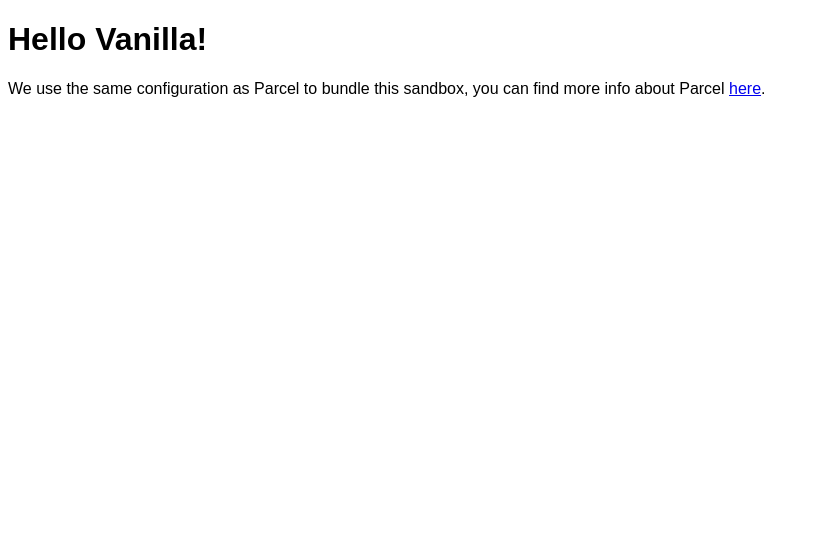
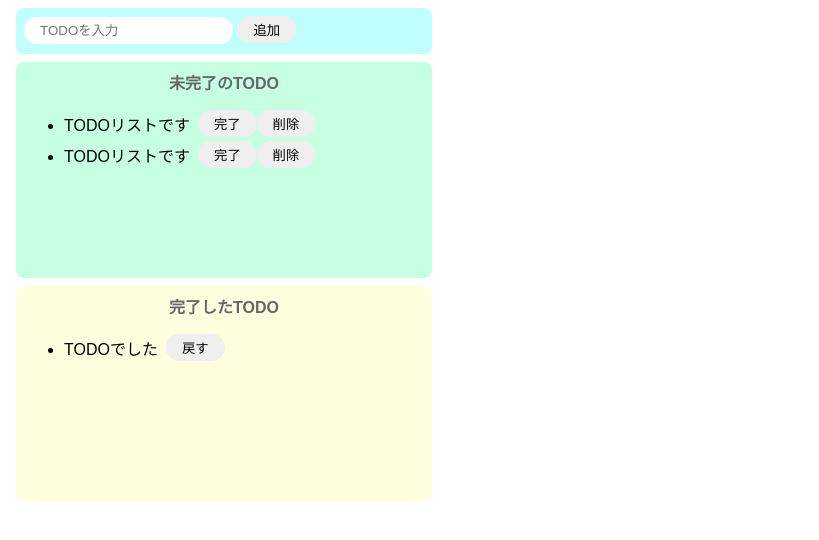
Before and after one commit to MARI107/JS-todo, a website built with Parcel: page index.html in a window 1280 px wide. Shown: the whole page, without its empty margins (0-819 px from the left). Built offline with nearby package versions, Linux system fonts and the light colour scheme.

Commit message:
追加しました

```diff
--- a/index.html
+++ b/index.html
@@ -1,16 +1,40 @@
 <!DOCTYPE html>
 <html>
+  <head>
+    <title>TODO(JS)</title>
+    <meta charset="UTF-8" />
+  </head>
 
-<head>
-	<title>Parcel Sandbox</title>
-	<meta charset="UTF-8" />
-</head>
+  <body>
+    <div class="input-area">
+      <input id="add-text" placeholder="TODOを入力" />
+      <button id="add-button">追加</button>
+    </div>
+    <div class="imcomolete-area">
+      <p class="title">未完了のTODO</p>
+      <ul id="incomplete-list">
+        <div class="list-row">
+          <li>TODOリストです</li>
+          <button>完了</button>
+          <button>削除</button>
+        </div>
+        <div class="list-row">
+          <li>TODOリストです</li>
+          <button>完了</button>
+          <button>削除</button>
+        </div>
+      </ul>
+    </div>
+    <div class="comolete-area">
+      <p class="title">完了したTODO</p>
+      <ul>
+        <div class="list-row">
+          <li>TODOでした</li>
+          <button>戻す</button>
+        </div>
+      </ul>
+    </div>
 
-<body>
-	<div id="app"></div>
-
-	<script src="src/index.js">
-	</script>
-</body>
-
+    <script src="src/index.js"></script>
+  </body>
 </html>
--- a/src/index.js
+++ b/src/index.js
@@ -1,10 +1,50 @@
 import "./styles.css";
 
-document.getElementById("app").innerHTML = `
-<h1>Hello Vanilla!</h1>
-<div>
-  We use the same configuration as Parcel to bundle this sandbox, you can find more
-  info about Parcel
-  <a href="https://parceljs.org" target="_blank" rel="noopener noreferrer">here</a>.
-</div>
-`;
+const onClickAdd = () => {
+  //テキストボックスの値を取得し、初期化する
+  const inputText = document.getElementById("add-text").value;
+  document.getElementById("add-text").value = "";
+
+  //div生成
+  const div = document.createElement("div");
+  div.className = "list-row";
+  console.log(div);
+
+  //liタグ生成
+  const li = document.createElement("li");
+  li.innerText = inputText;
+
+  //button(完了)タグの生成
+  const completeButton = document.createElement("button");
+  completeButton.innerText = "完了";
+  completeButton.addEventListener("click", () => {
+    //押された完了bボタンの親タグ（div）を未完了リストから削除
+    deleteFromIncompleteList(deleteButton.parentNode);
+    document.getElementById("incomplete-list").removeChild(deleteTaret);
+  });
+
+  //button(削除)タグの生成
+  const deleteButton = document.createElement("button");
+  deleteButton.innerText = "削除";
+  deleteButton.addEventListener("click", () => {
+    //押された削除bボタンの親タグ（div）を未完了リストから削除
+    deleteFromIncompleteList(deleteButton.parentNode);
+  });
+
+  //divタグの子要素に各要素を設定
+  div.appendChild(li);
+  div.appendChild(completeButton);
+  div.appendChild(deleteButton);
+
+  //未完了リストに追加
+  document.getElementById("incomplete-list").appendChild(div);
+};
+
+document
+  .getElementById("add-button")
+  .addEventListener("click", () => onClickAdd());
+
+//未完了リストから指定の要素を削除
+const deleteFromIncompleteList = (target) => {
+  document.getElementById("incomplete-list").removeChild(target);
+};
--- a/src/styles.css
+++ b/src/styles.css
@@ -1,3 +1,66 @@
 body {
   font-family: sans-serif;
 }
+
+input {
+  border-radius: 16px;
+  border: none;
+  padding: 6px 16px;
+  outline: none;
+}
+
+button {
+  border-radius: 16px;
+  border: none;
+  padding: 4px 16px;
+  outline: none;
+}
+
+button:hover {
+  background-color: #ff7fff;
+  color: #fff;
+  cursor: pointer;
+}
+
+li {
+  margin-right: 8px;
+}
+
+.input-area {
+  background-color: #c1ffff;
+  width: 400px;
+  height: 30px;
+  padding: 8px;
+  margin: 8px;
+  border-radius: 8px;
+}
+
+.imcomolete-area {
+  background-color: #c6ffe2;
+  width: 400px;
+  min-height: 200px;
+  padding: 8px;
+  margin: 8px;
+  border-radius: 8px;
+}
+
+.comolete-area {
+  background-color: #ffffe0;
+  width: 400px;
+  min-height: 200px;
+  padding: 8px;
+  margin: 8px;
+  border-radius: 8px;
+}
+.title {
+  text-align: center;
+  margin: 0;
+  font-weight: bold;
+  color: #666;
+}
+
+.list-row {
+  display: flex;
+  align-items: center;
+  padding-bottom: 4px;
+}
```
